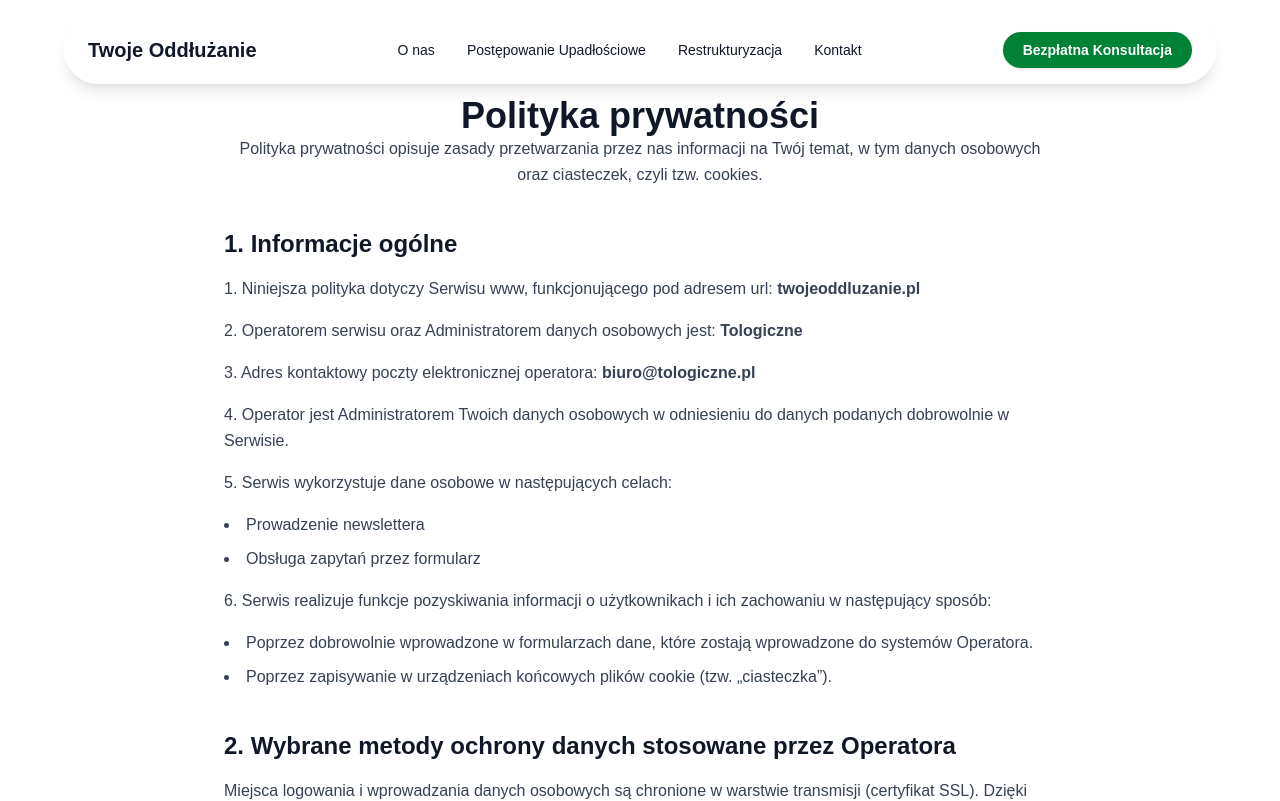
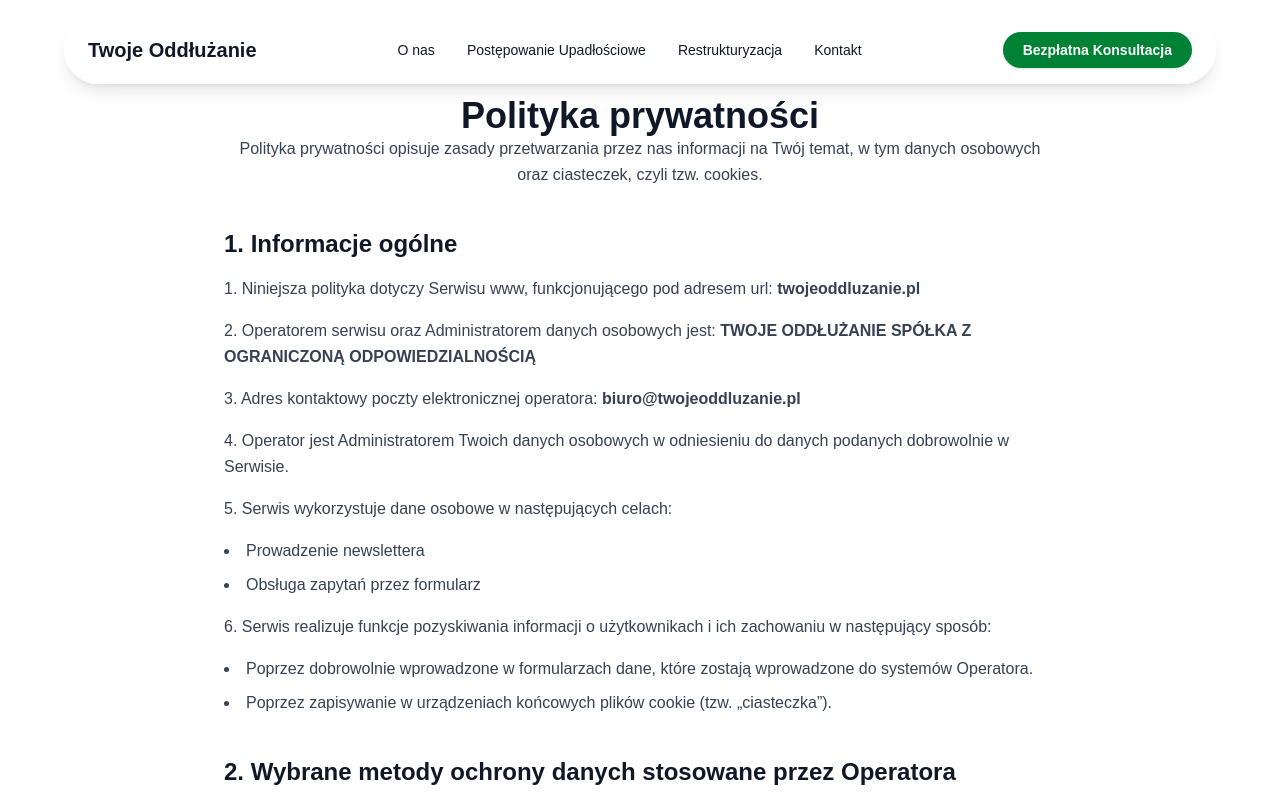
Before and after one commit to igorwisniewski/kocwinNew, a Next.js app: page /polityka-prywatnosci in a window 1280 px wide. Shown: the top 801 px of the page. Built offline with nearby package versions, Linux system fonts and the light colour scheme.

Commit message:
Update page.tsx

```diff
--- a/src/app/polityka-prywatnosci/page.tsx
+++ b/src/app/polityka-prywatnosci/page.tsx
@@ -37,10 +37,10 @@
                             1. Niniejsza polityka dotyczy Serwisu www, funkcjonującego pod adresem url: <strong>twojeoddluzanie.pl</strong>
                         </Paragraph>
                         <Paragraph>
-                            2. Operatorem serwisu oraz Administratorem danych osobowych jest: <strong>Tologiczne </strong>
+                            2. Operatorem serwisu oraz Administratorem danych osobowych jest: <strong>TWOJE ODDŁUŻANIE SPÓŁKA Z OGRANICZONĄ ODPOWIEDZIALNOŚCIĄ </strong>
                         </Paragraph>
                         <Paragraph>
-                            3. Adres kontaktowy poczty elektronicznej operatora: <strong>biuro@tologiczne.pl</strong>
+                            3. Adres kontaktowy poczty elektronicznej operatora: <strong>biuro@twojeoddluzanie.pl</strong>
                         </Paragraph>
                         <Paragraph>
                             4. Operator jest Administratorem Twoich danych osobowych w odniesieniu do danych podanych dobrowolnie w Serwisie.
```
